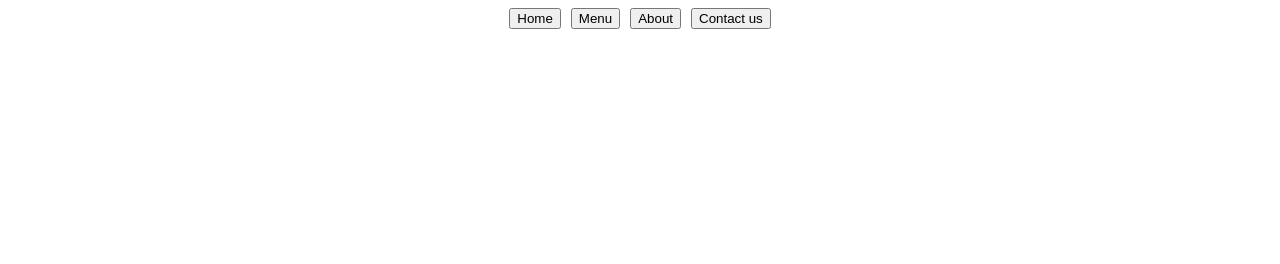
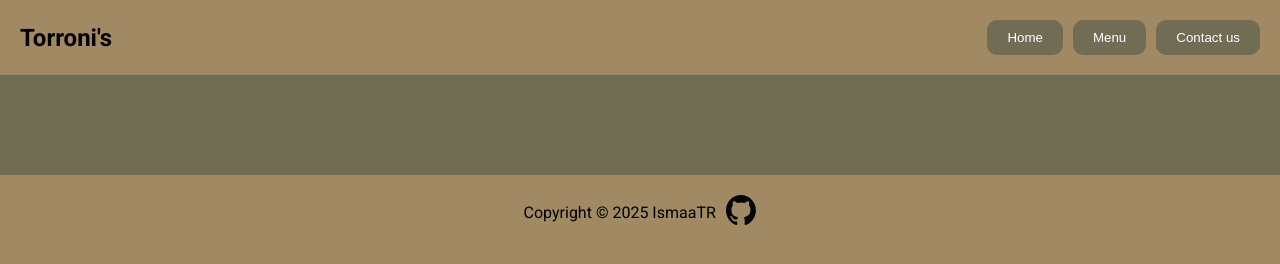
Before and after one commit to IsmaaTR/TOP-restaurant, a website built with webpack: page src/template.html in a window 1280 px wide. Built offline with nearby package versions, Linux system fonts and the light colour scheme.

Commit message:
Added basic styling + footer

```diff
--- a/src/styles.css
+++ b/src/styles.css
@@ -1,6 +1,34 @@
-#description {
+@import url('https://fonts.googleapis.com/css2?family=Roboto:ital,wght@0,100..900;1,100..900&display=swap');
+
+:root {
+    --sage-color: #706D54;
+    --brown-color: #A08963;
+    --light-brown-color: #C9B194;
+    --grey-color: #DBDBDB;
+}
+
+* {
+    margin: 0;
+    padding: 0;
+}
+
+body {
+    font-family: "Roboto", sans-serif;
+    background-color: var(--brown-color);
     display: flex;
+    flex-direction: column;
+}
+
+header {
+    display: flex;
+    justify-content: space-between;
+    align-items: center;
     padding: 20px;
+}
+
+header p {
+    font-size: 1.5rem;
+    font-weight: 700;
 }
 
 header nav{
@@ -9,6 +37,47 @@ header nav{
     gap: 10px;
 }
 
+nav button {
+    padding: 10px 20px;
+    background-color: var(--sage-color);
+    border-radius: 10px;
+    color: white;
+    border: none;
+    cursor: pointer;
+    transition: all 0.1s ease;
+}
+
+nav button:hover {
+    box-shadow: 0 0 5px 2px rgba(0, 0, 0, 0.63);
+}
+
 h1 {
     margin-left: 20px;
 }
+
+#content {
+    background-color: var(--sage-color);
+    padding: 50px;
+    color: white;
+}
+
+#content h1 {
+    text-align: center;
+}
+
+#home {
+    display: flex;
+    align-items: center;
+}
+
+#footer {
+    display: flex;
+    justify-content: center;
+    align-items: center;
+    padding: 20px;
+}
+
+#github-logo {
+    height: 30px;
+    padding-left: 10px;
+}
--- a/src/template.html
+++ b/src/template.html
@@ -5,14 +5,20 @@
 </head>
 <body>
     <header>
+        <p>Torroni's</p>
         <nav>
-            <button>Home</button>
-            <button>Menu</button>
-            <button>About</button>
-            <button>Contact us</button>
+            <button id="homeButton">Home</button>
+            <button id="menuButton">Menu</button>
+            <button id="contactButton">Contact us</button>
         </nav>
     </header>
     <div id="content">
     </div>
+    <div id="footer">
+        <p>Copyright © <script> document.write(new Date().getFullYear()); </script> IsmaaTR</p>
+        <a href="https://github.com/IsmaaTR" target="_blank" rel="noopener noreferrer">
+            <img id="github-logo" src="./github-mark.svg" />
+        </a>
+    </div>
 </body>
 </html>
```
Also changed, not shown: src/github-mark.svg (added).
